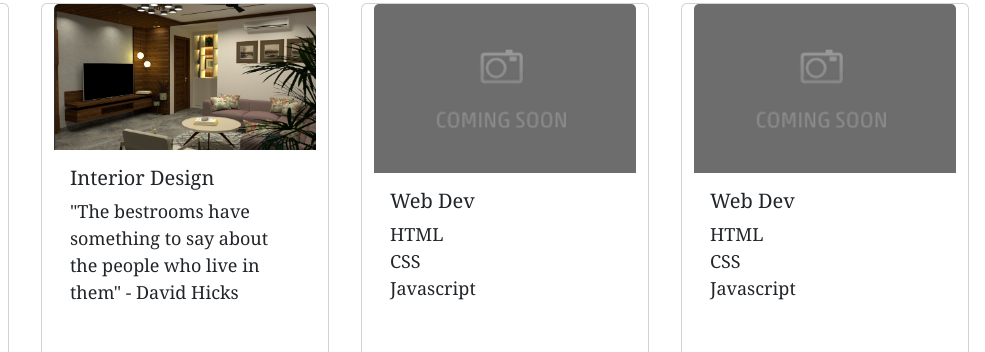
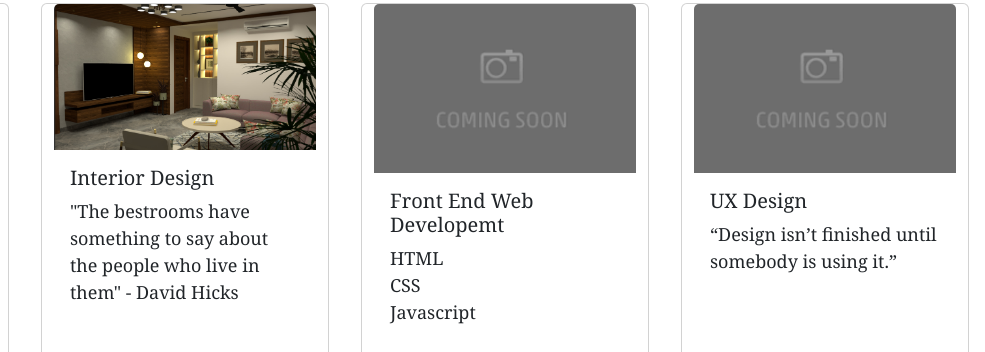
Before and after one commit to Krithika-anand/Bootstrap-portfolio-Frontend, a plain HTML site: page index.html in a window 1280 px wide. Shown: the part 1102-1454 px from the top of the page, 295-1280 px from the left. Drawn offline with nearby package versions, Linux system fonts and the light colour scheme.

Commit message:
edited texts on  project cards

```diff
--- a/assets/css/style.css
+++ b/assets/css/style.css
@@ -20,11 +20,6 @@ body {
     border: 20px;
     margin-bottom: 80px;
     padding: 30px;
-    }
-
-#break {
-        margin-top: 100px;
-        margin-bottom: 100px;
     }
 
 .textshadow {
--- a/index.html
+++ b/index.html
@@ -94,7 +94,7 @@
         <div class="card col-md-6  fancy_card" style="width: 18rem;">
             <img src="./assets/images/commingsoon1.png" class="card-img-top" alt="comingsoon">
             <div class="card-body">
-                <h5 class="card-title">Web Dev</h5>
+                <h5 class="card-title">Front End Web Developemt</h5>
                 <p class="card-text">HTML </br> CSS </br> Javascript</p>
             </div>
             <a href="https://github.com/Krithika-anand" class="btn btn-primary">Visit projects</a>
@@ -103,20 +103,14 @@
         <div class="card col-md-6  fancy_card" style="width: 18rem;">
             <img src="./assets/images/commingsoon1.png" class="card-img-top" alt="comingsoon">
             <div class="card-body">
-                <h5 class="card-title">Web Dev</h5>
-                <p class="card-text">HTML </br> CSS </br> Javascript</p>
+                <h5 class="card-title">UX Design</h5>
+                <p class="card-text">“Design isn’t finished until somebody is using it.”</p>
             </div>
             <a href="https://github.com/Krithika-anand" class="btn btn-primary">Visit projects</a>
         </div>
 
     </div>
 </div>
-
-
-<div id="break">
-    <br>
-</div>
-
 
 
 <!-- About me/footer section -->
```
